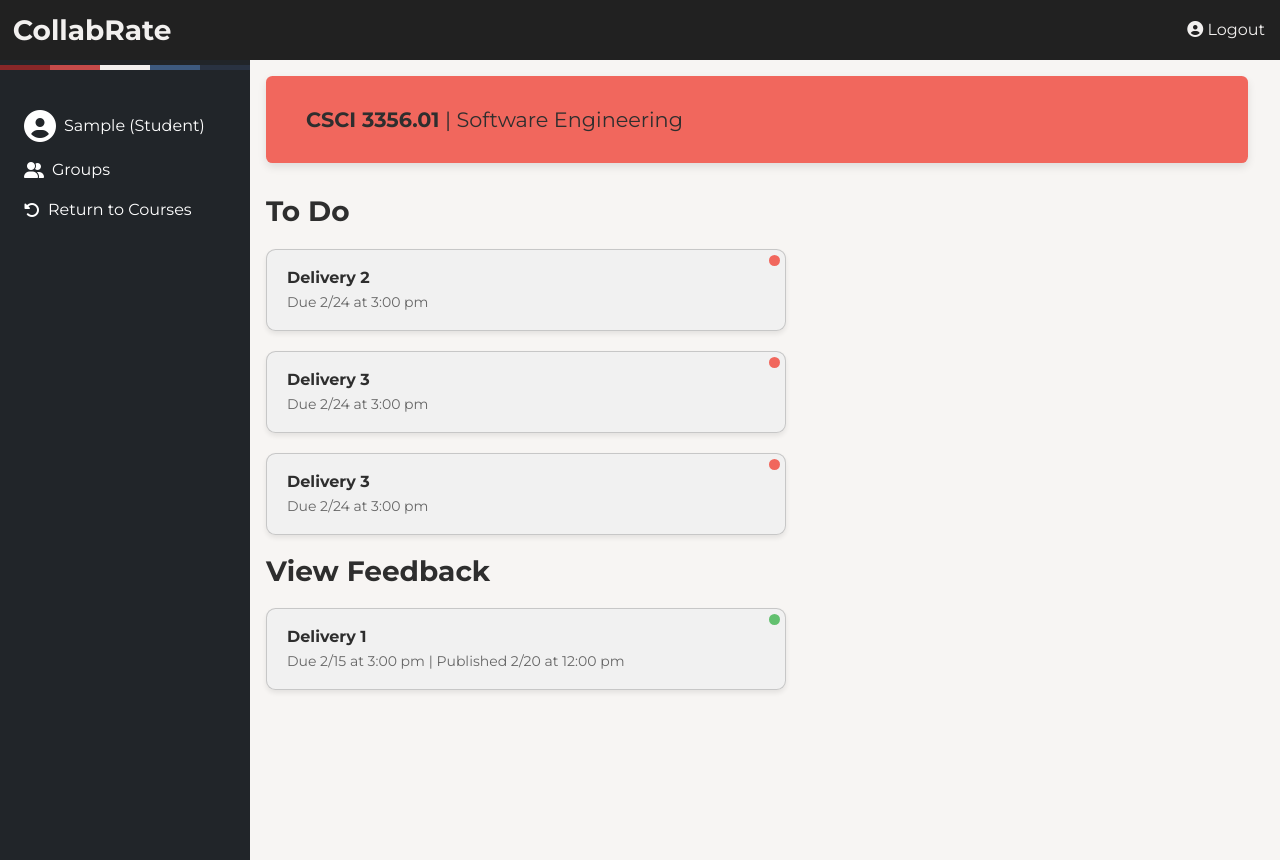
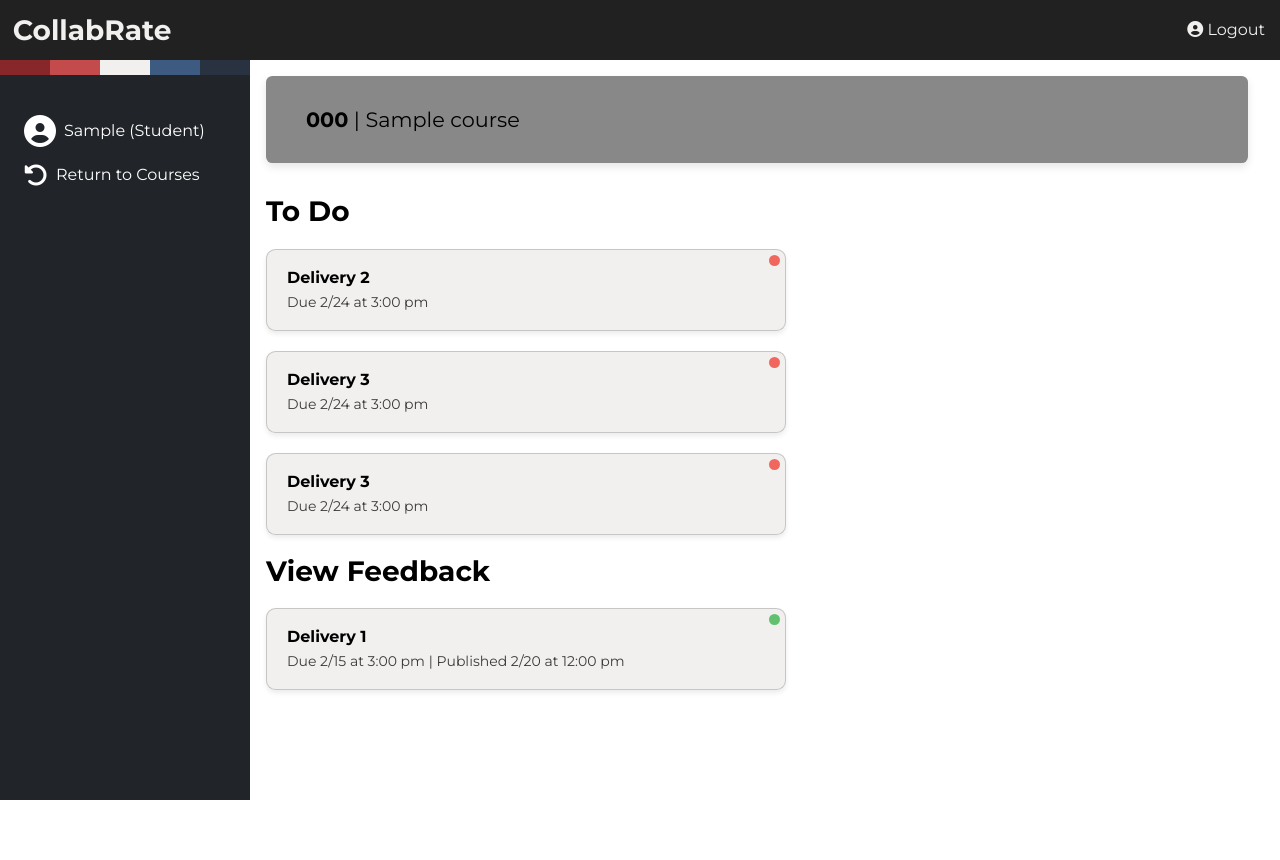
Before and after one commit to michaelcastellano2/Forked-Deployment, a Django app: page /course/000/ in a window 1280 px wide. After the commit the page ends 800 px from the top, so only its background shows below. Run offline with Django 5.2, Linux system fonts and the light colour scheme; a user stored in the database is signed in; tables that the repository leaves empty hold one stand-in row (values such as "Sample post"); some libraries are stand-ins or nearby versions.

```diff
--- a/CollabRate/course/static/course/course_landing.css
+++ b/CollabRate/course/static/course/course_landing.css
@@ -6,3 +6,72 @@ body {
     overflow-y: hidden;
     font-family: 'Montserrat', sans-serif;
 }
+
+.d-flex {
+    display: flex;
+}
+
+.main-container {
+    flex: 1;
+    padding: 1rem 2rem 2.5rem 1rem;
+}
+
+.course-header {
+    padding: 1.75rem 2.5rem;
+    color: black;
+    font-size: 1.3rem;
+    border-radius: 0.4rem;
+    margin-bottom: 2rem;
+    box-shadow: 0 4px 8px rgba(0, 0, 0, 0.1);
+}
+
+.course-header b {
+    font-weight: 600;
+}
+
+.section-title {
+    font-size: 1.75rem;
+    font-weight: 600;
+    margin-bottom: 1.25rem;
+    color: black;
+}
+
+.card {
+    background-color: #f2f0ef;
+    border-radius: 0.6rem;
+    box-shadow: 0 3px 5px rgba(0, 0, 0, 0.08);
+    padding: 1rem 1.25rem;
+    margin-bottom: 1.25rem;
+    max-width: 520px;
+    position: relative;
+    color: black;
+}
+
+.card .info p {
+    font-weight: 600;
+    font-size: 1rem;
+    margin: 0;
+    color: black;
+}
+
+.card .info small {
+    color: #3a3a3a;
+    font-size: 0.875rem;
+}
+
+.dot {
+    width: 11px;
+    height: 11px;
+    border-radius: 50%;
+    position: absolute;
+    top: 5px;
+    right: 5px;
+}
+
+.dot.red {
+    background-color: #f1675d;
+}
+
+.dot.green {
+    background-color: #62c06f;
+}
--- a/CollabRate/templates/course/course_landing.html
+++ b/CollabRate/templates/course/course_landing.html
@@ -3,100 +3,8 @@
 {% load static %}
 
 {% block head %}
-<style>
-    body {
-        font-family: 'Montserrat', sans-serif;
-        background-color: #f7f5f3;
-        color: #2e2e2e;
-    }
-
-    .d-flex {
-        display: flex;
-    }
-
-    .main-container {
-        flex: 1;
-        padding: 1rem 2rem 2.5rem 1rem;
-        height: 100vh;
-        overflow-y: auto;
-        scrollbar-width: thin;
-        scrollbar-color: #999 transparent;
-    }
-
-    .main-container::-webkit-scrollbar {
-        width: 10px;
-    }
-
-    .main-container::-webkit-scrollbar-thumb {
-        background-color: #999;
-        border-radius: 4px;
-    }
-
-    .main-container::-webkit-scrollbar-track {
-        background: transparent;
-    }
-
-    .course-header {
-        background-color: #f1675d;
-        padding: 1.75rem 2.5rem;
-        color: #2e2e2e;
-        font-size: 1.3rem;
-        border-radius: 0.4rem;
-        margin-bottom: 2rem;
-        box-shadow: 0 4px 8px rgba(0, 0, 0, 0.1);
-    }
-
-    .course-header b {
-        font-weight: 600;
-    }
-
-    .section-title {
-        font-size: 1.75rem;
-        font-weight: 600;
-        margin-bottom: 1.25rem;
-        color: #2e2e2e;
-    }
-
-    .card {
-        background-color: #f1f1f1;
-        border-radius: 0.6rem;
-        box-shadow: 0 3px 5px rgba(0, 0, 0, 0.08);
-        padding: 1rem 1.25rem;
-        margin-bottom: 1.25rem;
-        max-width: 520px;
-        position: relative;
-        color: #3a3a3a;
-    }
-
-    .card .info p {
-        font-weight: 600;
-        font-size: 1rem;
-        margin: 0;
-        color: #2e2e2e;
-    }
-
-    .card .info small {
-        color: #666666;
-        font-size: 0.875rem;
-    }
-
-    .dot {
-        width: 11px;
-        height: 11px;
-        border-radius: 50%;
-        position: absolute;
-        top: 5px;
-        right: 5px;
-    }
-
-    .dot.red {
-        background-color: #f1675d;
-    }
-
-    .dot.green {
-        background-color: #62c06f;
-    }
-</style>
+<link rel="stylesheet" href="{% static 'course/course_landing.css' %}">
+<link rel="stylesheet" href="{% static 'course/sidenav.css' %}">
 {% endblock %}
 
 {% block content %}
@@ -106,7 +14,7 @@
     {% if user.user_type == "student" %}
         <!-- Student view (your Figma-styled layout) -->
         <div class="main-container">
-            <div class="course-header"><b>CSCI 3356.01</b> | Software Engineering</div>
+            <div class="course-header" style="background-color: {{ course.color }};"><b>{{ course.code }}</b> | {{ course.title }}</div>
 
             <h1 class="section-title">To Do</h1>
             <div class="card">
--- a/CollabRate/templates/course/sidenav.html
+++ b/CollabRate/templates/course/sidenav.html
@@ -15,6 +15,7 @@
             <span>{{ user.username|capfirst }} ({{ user.user_type|capfirst }})</span>
         </div>
 
+        {% if user.user_type == "professor" %}
         <!-- Groups -->
         <div class="d-flex align-items-center px-2 mb-3">
             <a href="{% url 'groups' course.join_code %}"
@@ -23,7 +24,8 @@
                 <span>Groups</span>
             </a>
         </div>
-
+        {% else %}
+        {% endif %}
         <!-- Return -->
         <div class="d-flex align-items-center px-2 mb-3">
             <a href="{% url 'dashboard' %}"
```
